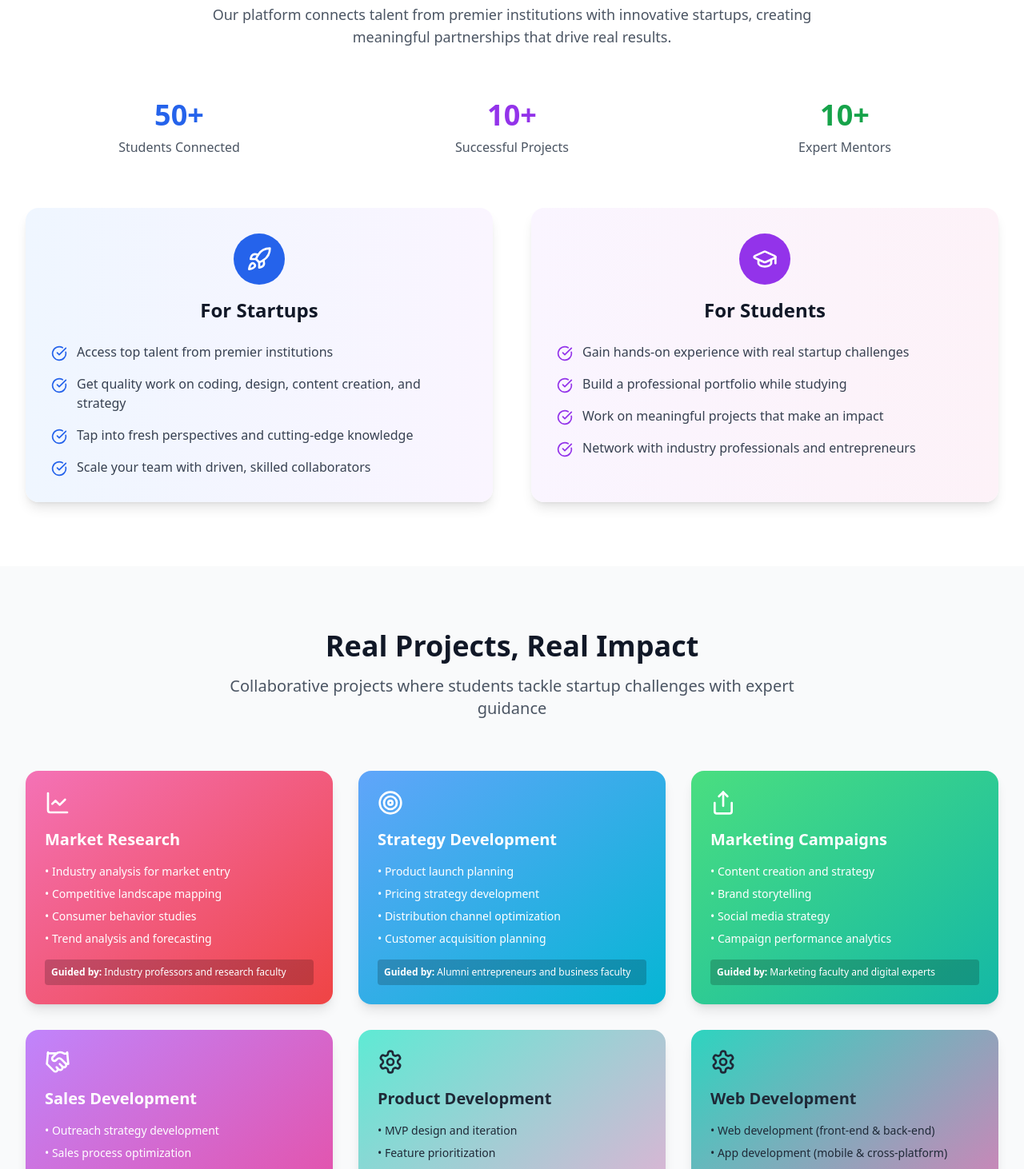
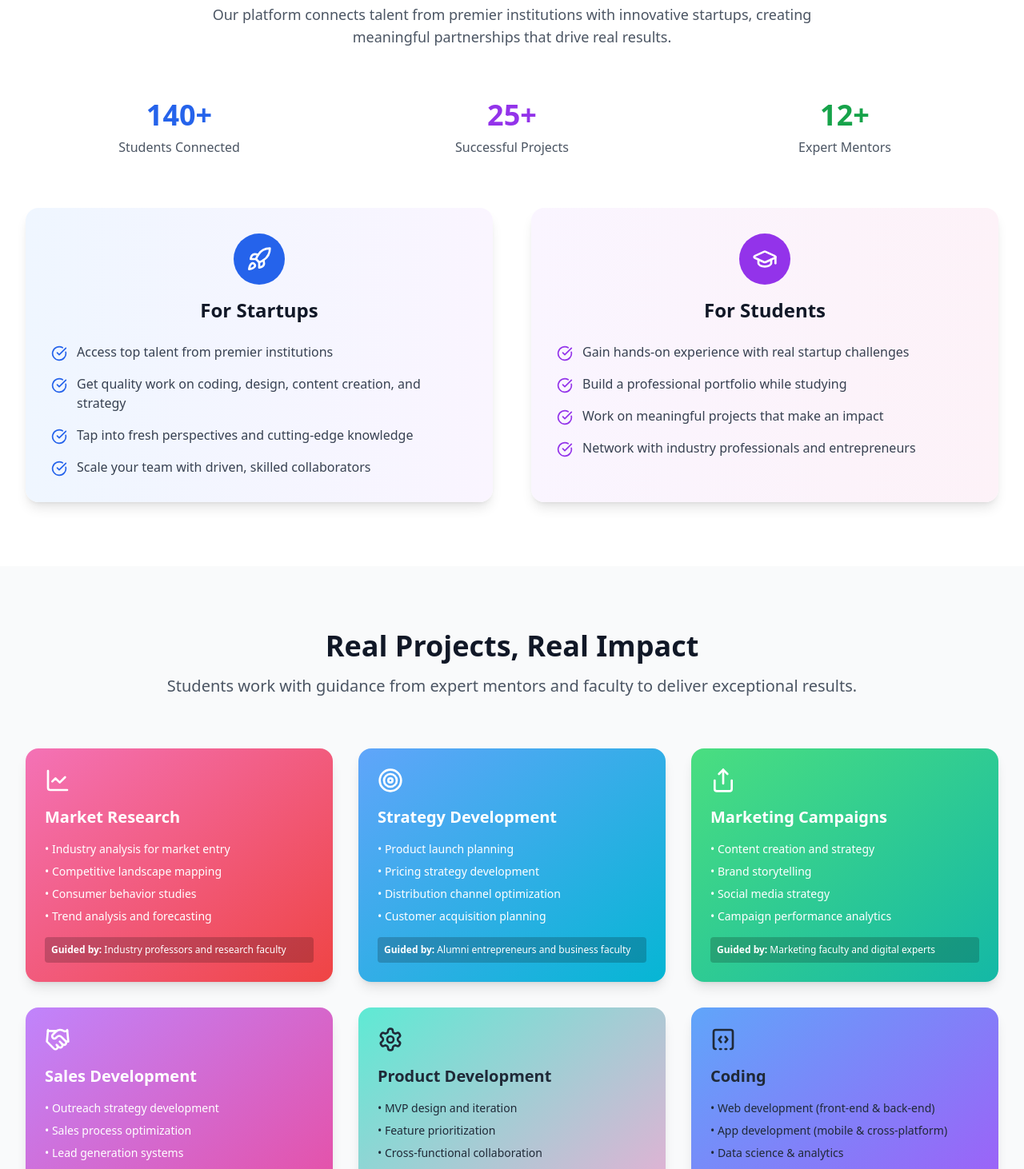
Before and after one commit to rajkumar963/CollegeGigs, a React (Vite) app: page / in a window 1280 px wide. Shown: the part 660-2122 px from the top of the page at 80% size. Built offline with nearby package versions, Linux system fonts and the light colour scheme.

Commit message:
few thing changes in code

```diff
--- a/src/components/CampusGigLanding.tsx
+++ b/src/components/CampusGigLanding.tsx
@@ -27,6 +27,7 @@ import {
   Handshake,
   Settings,
   PlaneIcon as PaperPlane,
+  SquareDashedBottomCode
 } from "lucide-react"
 
 export default function CampusGigLanding() {
@@ -64,7 +65,7 @@ export default function CampusGigLanding() {
   const handleSubmit = (e: FormEvent<HTMLFormElement>) => {
   e.preventDefault();
   const form = e.target as HTMLFormElement;
-  const url = "https://script.google.com/macros/s/AKfycbz28pDV5_za8JkIOQ5DwG1SHCVxJhtcWQUJXZRj8SXawHW0Z-w9GAMxEZ6hooJPeQA/exec";
+  const url = "https://script.google.com/macros/s/AKfycbxZtHoJ8FZZ2SGbDdYfEJsMF8goKPV6s68ii0d3Cj5tpOH5Shn_6JgipZrPcxV1MVLS/exec";
 
   const formData = new FormData(form);
   const formBody = new URLSearchParams(formData as any).toString();
@@ -238,15 +239,15 @@ export default function CampusGigLanding() {
           {/* Trust indicators */}
           <div className="grid md:grid-cols-3 gap-8 mb-16">
             <div className="text-center">
-              <div className="text-4xl font-bold text-blue-600 mb-2">50+</div>
+              <div className="text-4xl font-bold text-blue-600 mb-2">140+</div>
               <div className="text-gray-600">Students Connected</div>
             </div>
             <div className="text-center">
-              <div className="text-4xl font-bold text-purple-600 mb-2">10+</div>
+              <div className="text-4xl font-bold text-purple-600 mb-2">25+</div>
               <div className="text-gray-600">Successful Projects</div>
             </div>
             <div className="text-center">
-              <div className="text-4xl font-bold text-green-600 mb-2">10+</div>
+              <div className="text-4xl font-bold text-green-600 mb-2">12+</div>
               <div className="text-gray-600">Expert Mentors</div>
             </div>
           </div>
@@ -319,8 +320,8 @@ export default function CampusGigLanding() {
         <div className="max-w-7xl mx-auto px-4 sm:px-6 lg:px-8">
           <div className="text-center mb-16">
             <h2 className="text-3xl md:text-4xl font-bold text-gray-900 mb-4">Real Projects, Real Impact</h2>
-            <p className="text-lg md:text-xl text-gray-600 max-w-3xl mx-auto">
-              Collaborative projects where students tackle startup challenges with expert guidance
+            <p className="text-lg md:text-xl text-gray-600 max-w-4xl mx-auto">
+              Students work with guidance from expert mentors and faculty to deliver exceptional results.
             </p>
           </div>
 
@@ -410,10 +411,10 @@ export default function CampusGigLanding() {
               </p>
             </div>
             {/* Web Development */}
-            <div className="bg-gradient-to-br from-teal-400 to-pink-400 p-6 rounded-2xl text-gray-800 hover:transform hover:scale-105 transition-all shadow-lg">
+            <div className="bg-gradient-to-br from-blue-400 to-purple-500 p-6 rounded-2xl text-gray-800 hover:transform hover:scale-105 transition-all shadow-lg">
               <div className="mb-4">
-                <Settings className="w-8 h-8 mb-4" />
-                <h3 className="text-xl font-bold mb-2">Web Development</h3>
+                <SquareDashedBottomCode className="w-8 h-8 mb-4" />
+                <h3 className="text-xl font-bold mb-2">Coding</h3>
               </div>
               <ul className="space-y-2 text-sm mb-4">
                 <li>• Web development (front-end & back-end)</li>
@@ -511,9 +512,10 @@ export default function CampusGigLanding() {
                   {[
                     { value: "market_research", label: "Market Research" },
                     { value: "strategy", label: "Strategy Development" },
-                    { value: "marketing", label: "Marketing Campaigns" },
+                    { value: "marketing", label: "Marketing" },
                     { value: "sales", label: "Sales Development" },
                     { value: "product", label: "Product Development" },
+                    { value: "Coding", label: "Coding" },
                     { value: "other", label: "Other (specify)" },
                   ].map((type) => (
                     <label key={type.value} className="flex items-center">
@@ -536,39 +538,6 @@ export default function CampusGigLanding() {
                     placeholder="Please specify other project type"
                   />
                 )}
-              </div>
-
-              <div>
-                <label className="block text-sm font-medium text-gray-700 mb-2">Project Description *</label>
-                <textarea
-                  required
-                  name="ProjectDescription"
-                  rows={4}
-                  className="w-full px-4 py-3 border border-gray-300 rounded-lg focus:ring-2 focus:ring-blue-500 focus:border-transparent transition-colors"
-                  placeholder="What challenge do you want students to solve? What outcome do you expect? (100–300 words)"
-                />
-              </div>
-
-              <div className="grid md:grid-cols-2 gap-6">
-                <div>
-                  <label className="block text-sm font-medium text-gray-700 mb-2">Timeline *</label>
-                  <input
-                    type="text"
-                    name="Timeline"
-                    required
-                    className="w-full px-4 py-3 border border-gray-300 rounded-lg focus:ring-2 focus:ring-blue-500 focus:border-transparent transition-colors"
-                    placeholder="e.g., 2 weeks, 1 month"
-                  />
-                </div>
-                <div>
-                  <label className="block text-sm font-medium text-gray-700 mb-2">How did you hear about us?</label>
-                  <input
-                    type="text"
-                    name="HearAboutUs"
-                    className="w-full px-4 py-3 border border-gray-300 rounded-lg focus:ring-2 focus:ring-blue-500 focus:border-transparent transition-colors"
-                    placeholder="LinkedIn, referral, website, etc."
-                  />
-                </div>
               </div>
 
               <div>
@@ -611,12 +580,12 @@ export default function CampusGigLanding() {
           <div className="text-center mb-16">
             <h2 className="text-3xl md:text-4xl font-bold text-gray-900 mb-4">Simple, Transparent Pricing</h2>
             <p className="text-lg md:text-xl text-gray-600 max-w-3xl mx-auto mb-6">
-              We believe in full transparency—no hidden platform fees. Our focus is on helping students gain hands-on
+               Our focus is on helping students gain hands-on
               experience while providing startups with valuable support.
             </p>
-            <p className="text-lg text-gray-600">
+            {/* <p className="text-lg text-gray-600">
               Students work with guidance from expert mentors and faculty to deliver exceptional results.
-            </p>
+            </p> */}
           </div>
 
           <div className="grid md:grid-cols-2 gap-8 max-w-4xl mx-auto">
@@ -672,7 +641,7 @@ export default function CampusGigLanding() {
             <div className="bg-yellow-50 border border-yellow-200 rounded-lg p-4 max-w-2xl mx-auto">
               <Info className="text-yellow-600 w-5 h-5 mr-2 inline" />
               <span className="text-yellow-800 font-medium">
-                No platform fees • Direct collaboration • Transparent pricing
+                No platform fees
               </span>
             </div>
           </div>
@@ -867,6 +836,10 @@ export default function CampusGigLanding() {
                   <span>+91-9481912068</span>
                 </div>
                 <div className="flex items-center">
+                  <Phone className="w-4 h-4 mr-3" />
+                  <span>+91-7240981514</span>
+                </div>
+                <div className="flex items-center">
                   <Linkedin className="w-4 h-4 mr-3" />
                   <a href="#" className="hover:text-white transition-colors">
                     Follow us on LinkedIn
```
